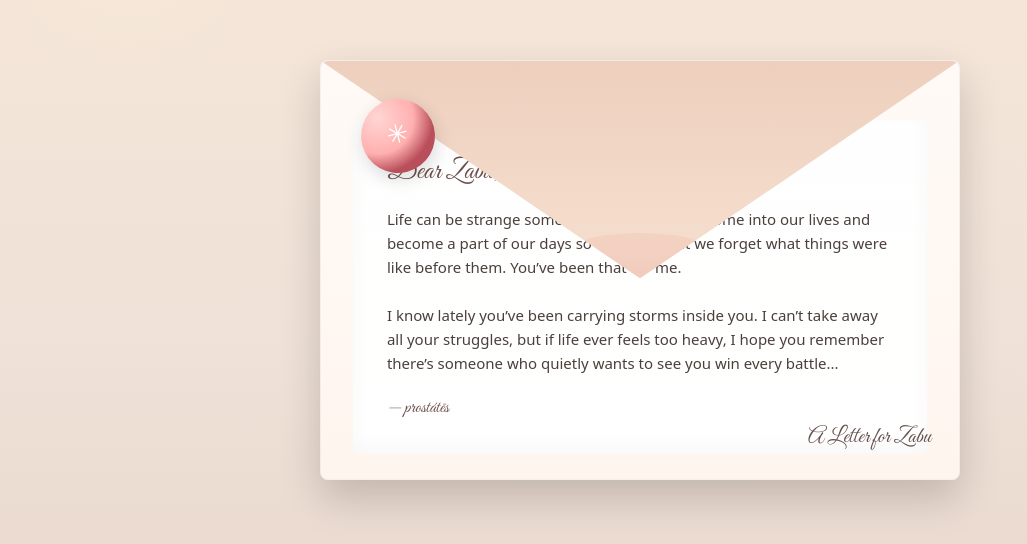
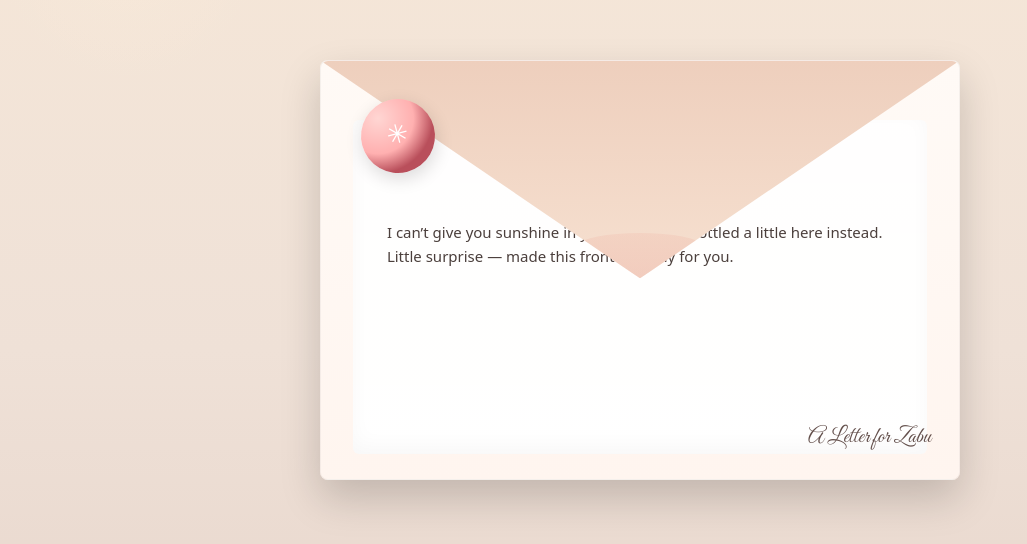
Before and after one commit to EmdadulHqIram013/Special-Letter-For-you, a plain HTML site: page index.html in a window 1280 px wide. Shown: the part 130-674 px from the top of the page, without its empty margins (0-1027 px from the left). Drawn offline with Linux system fonts and the light colour scheme.

Commit message:
index.html

```diff
--- a/index.html
+++ b/index.html
@@ -137,12 +137,11 @@
 
         <div class="env-inner" aria-hidden="true">
           <!-- A decorative preview of the letter on the paper -->
-          <div style="font-family:'Great Vibes', cursive; font-size:28px; color:#6b4f4a;">Dear Zabu,</div>
+          <div style="font-family:'Great Vibes', cursive; font-size:28px; color:#6b4f4a;"></div>
           <div style="margin-top:18px; color:#4b3f3c; line-height:1.6; font-size:15px; max-height:210px; overflow:hidden;">
-            Life can be strange sometimes. Some people come into our lives and become a part of our days so naturally that we forget what things were like before them. You’ve been that for me.
-            <br><br>I know lately you’ve been carrying storms inside you. I can’t take away all your struggles, but if life ever feels too heavy, I hope you remember there’s someone who quietly wants to see you win every battle...
+            <br><br>I can’t give you sunshine in your palm, so I bottled a little here instead. Little surprise — made this frontend only for you.
           </div>
-          <div class="signature" style="margin-top:22px; font-family:'Great Vibes', cursive; font-size:18px; color:#6b4f4a;">— prostátēs</div>
+          <div class="signature" style="margin-top:22px; font-family:'Great Vibes', cursive; font-size:18px; color:#6b4f4a;"></div>
         </div>
 
         <div class="seal" aria-hidden="true">✳</div>
```
